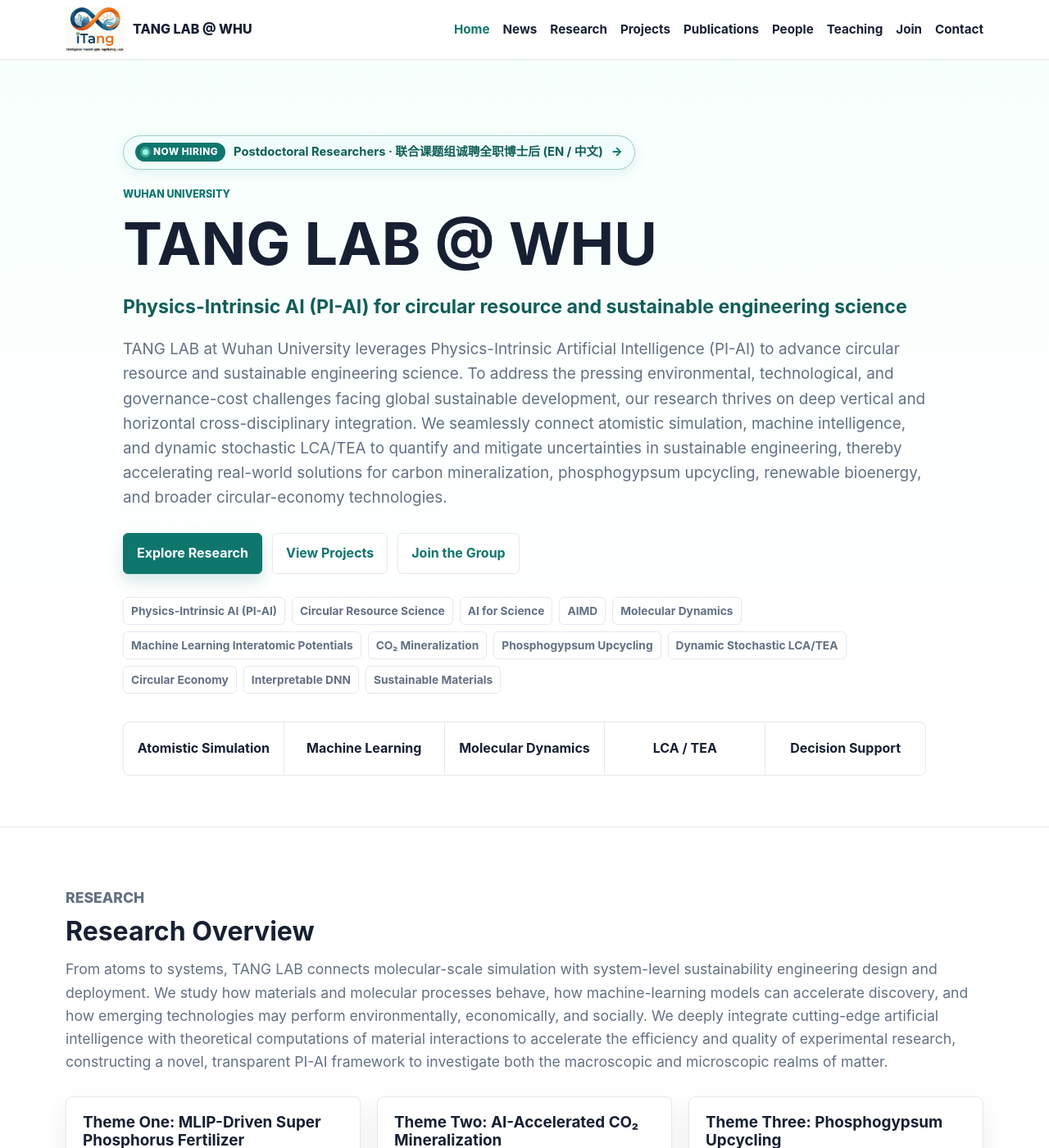
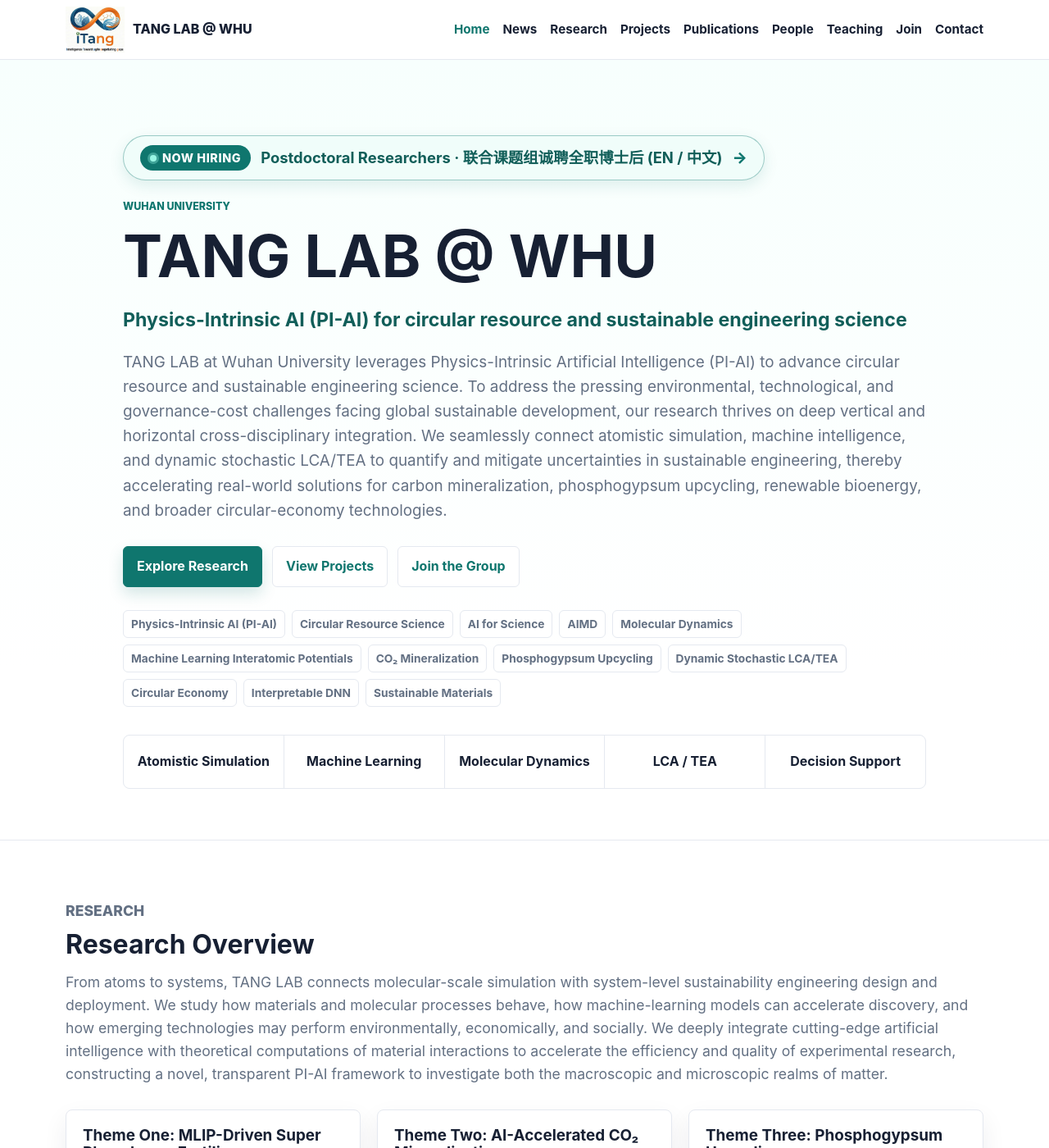
Before and after one commit to TANG-LAB-WHU/tanglab.github.io, a Jekyll site: the page built from index.html, in a window 1280 px wide and 1400 px high. Shown: the whole window at 82% size. Built offline with Jekyll 4.4.1, drawn with Linux system fonts in a browser that asks for light colours.

Commit message:
style(hero): enlarge Now Hiring badge typography and spacing

```diff
--- a/assets/css/main.css
+++ b/assets/css/main.css
@@ -825,17 +825,17 @@ p {
   display: inline-flex;
   align-items: center;
   flex-wrap: wrap;
-  gap: 10px;
-  margin-bottom: 20px;
-  padding: 8px 14px;
+  gap: 12px;
+  margin-bottom: 22px;
+  padding: 11px 20px;
   border-radius: 999px;
   background: var(--soft-teal);
-  border: 1px solid rgba(15, 118, 110, 0.35);
+  border: 1.5px solid rgba(15, 118, 110, 0.38);
   color: var(--brand-dark);
-  font-size: 0.92rem;
-  font-weight: 700;
+  font-size: 1.15rem;
+  font-weight: 750;
   text-decoration: none;
-  box-shadow: 0 4px 14px rgba(15, 118, 110, 0.1);
+  box-shadow: 0 6px 18px rgba(15, 118, 110, 0.12);
   transition: transform 0.15s ease, background 0.15s ease, border-color 0.15s ease;
 }
 
@@ -851,20 +851,20 @@ p {
 .hero-hiring-pill {
   display: inline-flex;
   align-items: center;
-  gap: 6px;
-  padding: 2px 9px;
+  gap: 7px;
+  padding: 4px 12px;
   border-radius: 999px;
   background: var(--brand);
   color: #ffffff;
-  font-size: 0.74rem;
+  font-size: 0.9rem;
   font-weight: 800;
   letter-spacing: 0.04em;
   text-transform: uppercase;
 }
 
 .hero-hiring-dot {
-  width: 7px;
-  height: 7px;
+  width: 8px;
+  height: 8px;
   border-radius: 50%;
   background: #99f6e4;
   box-shadow: 0 0 0 3px rgba(153, 246, 228, 0.35);
@@ -872,6 +872,7 @@ p {
 
 .hero-hiring-arrow {
   color: var(--brand);
+  font-size: 1.2rem;
   font-weight: 800;
 }
 
@@ -1096,6 +1097,16 @@ p {
 }
 
 @media (max-width: 760px) {
+  .hero-hiring-badge {
+    font-size: 0.98rem;
+    padding: 9px 14px;
+    border-radius: 14px;
+  }
+
+  .hero-hiring-pill {
+    font-size: 0.8rem;
+  }
+
   .postdoc-facts {
     grid-template-columns: 1fr;
   }
```
